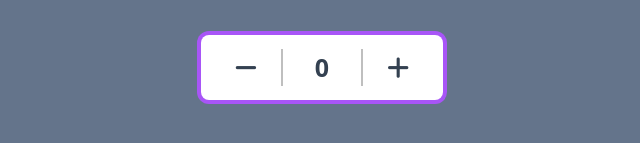
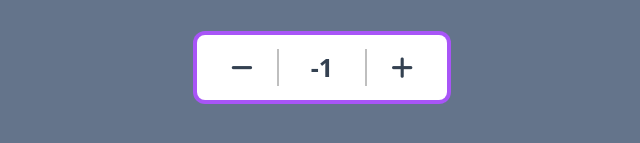
Before and after one commit to mayanksaini20/Counter-app, a website built with Vite: page index.html in a window 1280 px wide. Both pictures are taken after a click on the button 576 px from the left and 436 px from the top of the page. Shown: the part 369-512 px from the top of the page, 318-958 px from the left. Built offline with nearby package versions, Linux system fonts and the light colour scheme.

Commit message:
6th commit Js logic added

```diff
--- a/index.html
+++ b/index.html
@@ -6,7 +6,7 @@
     <meta name="viewport" content="width=device-width, initial-scale=1.0">
     <title>Counter-app</title>
     <link href="main.css" rel="stylesheet">
-    <script src="https://kit.fontawesome.com/6200ffb2ca.js" crossorigin="anonymous"></script>
+
 </head>
 
 <body>
@@ -16,19 +16,22 @@
 
         <div
             class="flex bg-white justify-evenly text-[25px] text-[#344151] rounded-md gap-8 px-8 py-3 ring-4 ring-purple-500 ring-offset-2">
-            <button class="border-r-2 border-[#bfbfbf] pr-6">
+            <!-- negative button  -->
+            <button onclick="decrement()" class="border-r-2 border-[#bfbfbf] pr-6">
                 <i class="fa-solid fa-minus"></i>
             </button>
 
-            <div class="font-bold">0</div>
+            <div id="counter" class="font-bold">0</div>
 
-            <button class="border-l-2 border-[#bfbfbf] pl-6">
-                <i class='fas fa-plus'></i>
+            <!-- positive button  -->
+            <button onclick="increment()" class="border-l-2 border-[#bfbfbf] pl-6">
+                <i class='fa-solid fa-plus'></i>
             </button>
         </div>
     </div>
 
-
+    <script src="https://kit.fontawesome.com/6200ffb2ca.js" crossorigin="anonymous"></script>
+    <script src="script.js"></script>
 
 </body>
 
--- /dev/null
+++ b/script.js
@@ -0,0 +1,13 @@
+const countValue = document.querySelector('#counter');
+
+const increment = () => {
+    let value = parseInt(countValue.innerText); //get value from ui
+    value = value + 1;  // update the value
+    countValue.innerText = (value); //reassign the value to ui
+};
+
+const decrement = () => {
+    let value = parseInt(countValue.innerText); //get value from ui
+    value = value - 1;  // update the value
+    countValue.innerText = (value); //reassign the value to ui
+};
```
